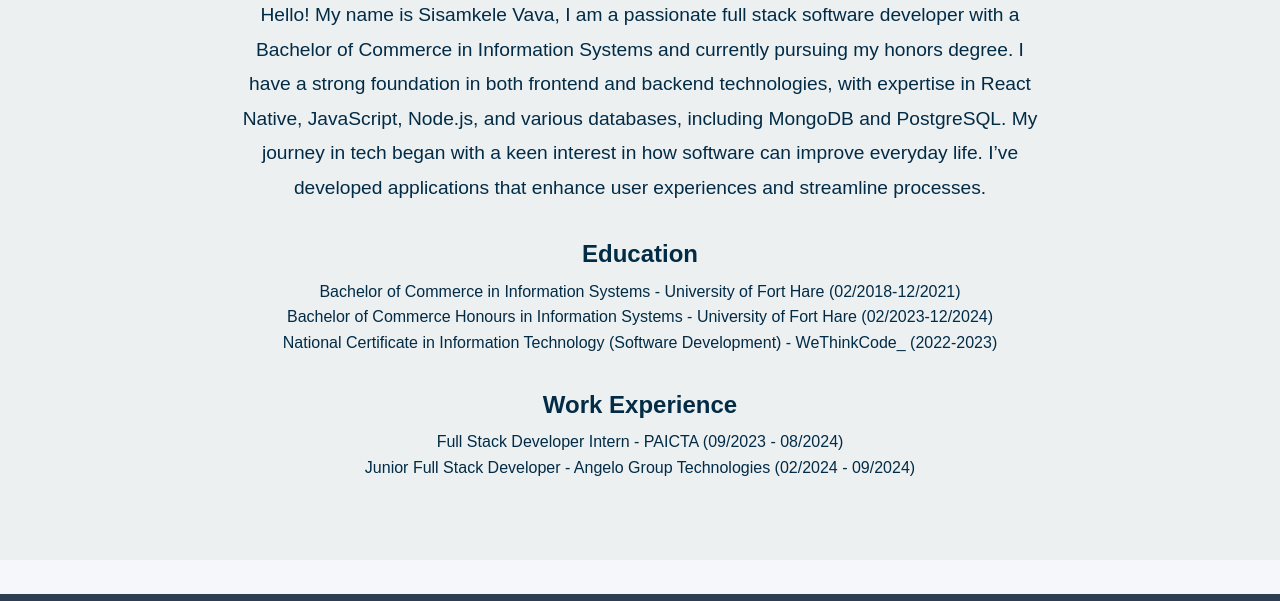
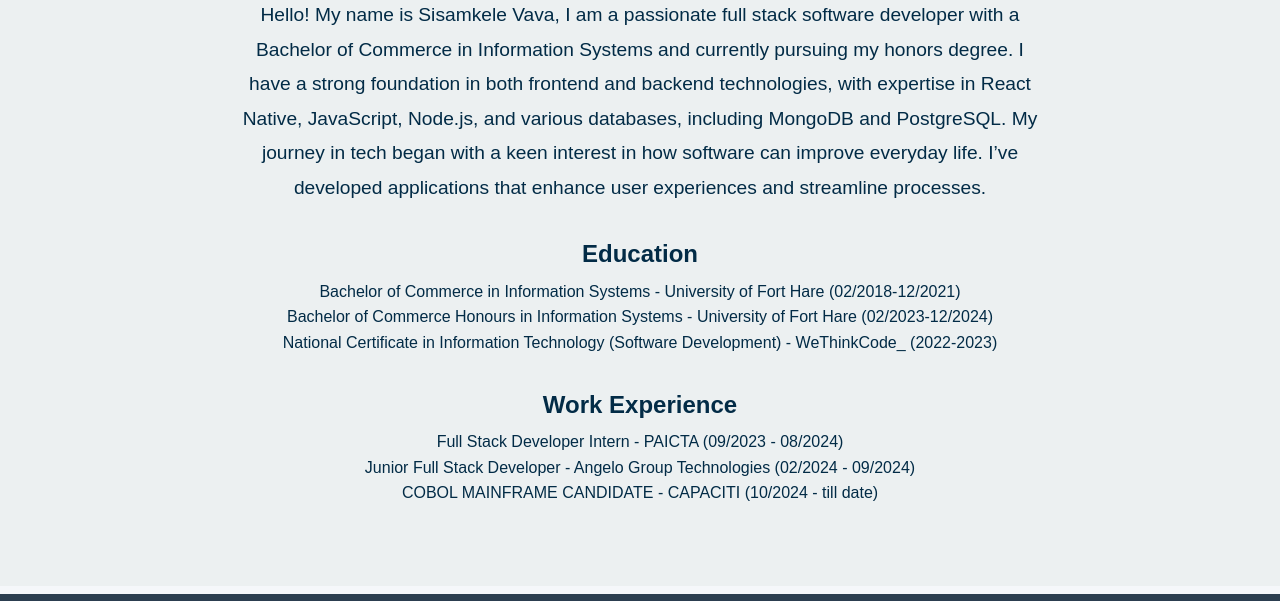
Before and after one commit to Sisamkele022/MyProfile, a plain HTML site: page myProfile/about.html in a window 1280 px wide. Shown: the part 126-727 px from the top of the page. Drawn offline with Linux system fonts and the light colour scheme.

Commit message:
WORK EXPERIENCE

```diff
--- a/myProfile/about.html
+++ b/myProfile/about.html
@@ -43,6 +43,7 @@
                 <ul>
                     <li>Full Stack Developer Intern - PAICTA (09/2023 - 08/2024)</li>
                     <li>Junior Full Stack Developer - Angelo Group Technologies (02/2024 - 09/2024)</li>
+                    <li>COBOL MAINFRAME CANDIDATE - CAPACITI (10/2024 - till date)</li>
                 </ul>
             </div>
         </div>
```
